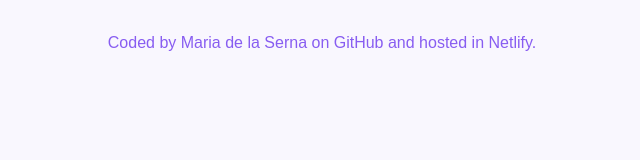
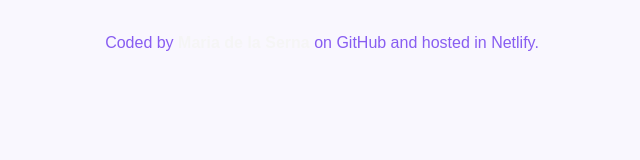
Before and after one commit to MariaBego56/Weather-Project1, a plain HTML site: page index.html in a window 1280 px wide. In both pictures the pointer is over the link "Maria de la Serna". Shown: the whole page, without its empty margins (328-968 px from the left). Drawn offline with Linux system fonts and the light colour scheme.

Commit message:
Update style.css

```diff
--- a/src/style.css
+++ b/src/style.css
@@ -18,7 +18,7 @@ footer a{
   text-decoration: none;
   color: #885df1;
 }
-footer a:hoover{
+footer a:hover{
 color: whitesmoke;
 font-weight: 600;
 }
```
